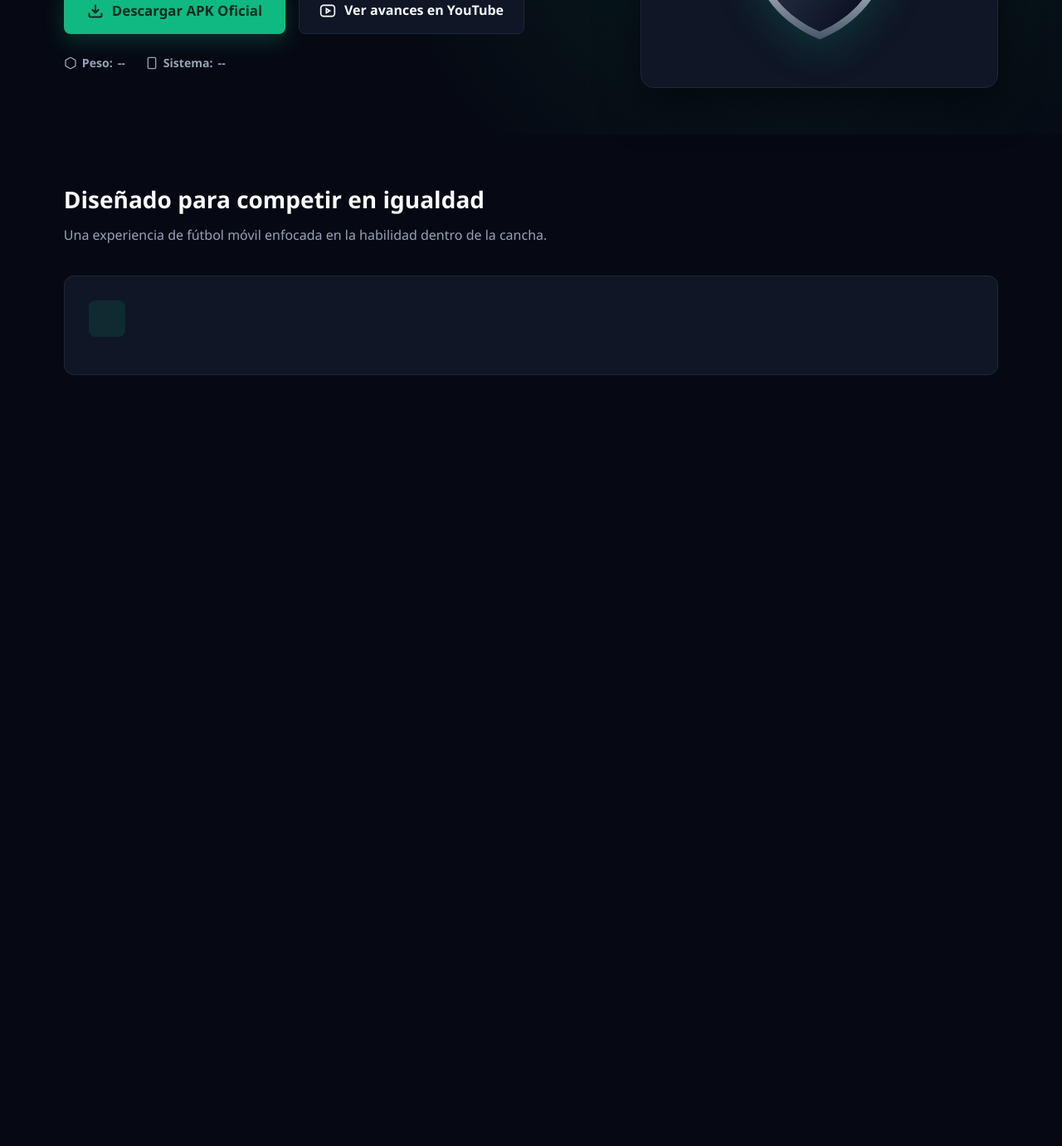
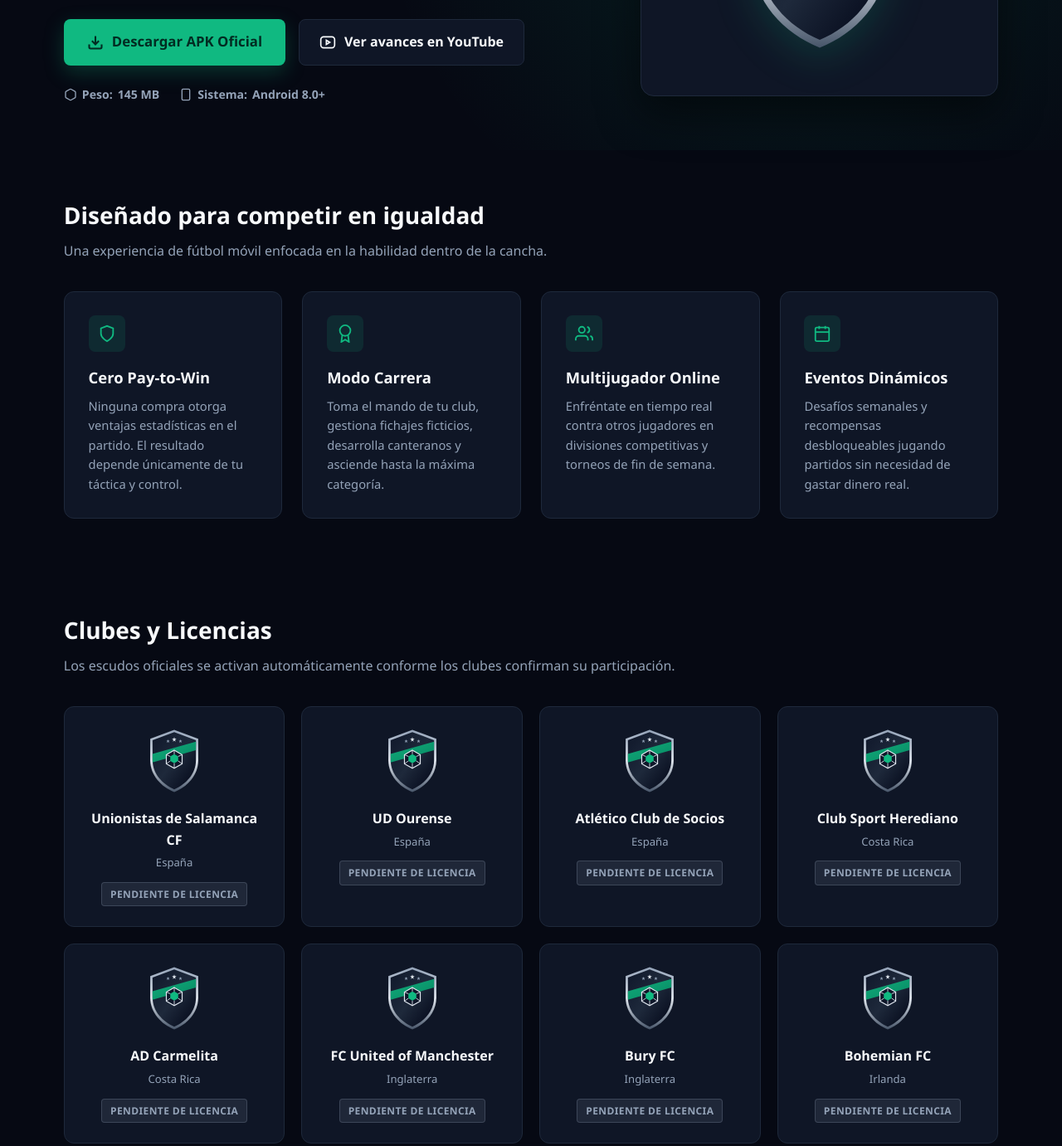
Before and after one commit to MthiGamesCR/MthiGamesCR.github.io, a plain HTML site: page index.html in a window 1280 px wide. Shown: the part 371-1752 px from the top of the page at 83% size. Before the commit the page ends 879 px from the top, so only its background shows below. Drawn offline with Linux system fonts and the light colour scheme.

Commit message:
Add files via upload

```diff
--- a/index.html
+++ b/index.html
@@ -18,7 +18,6 @@
     * { box-sizing: border-box; margin: 0; padding: 0; font-family: 'Segoe UI', system-ui, -apple-system, sans-serif; }
     body { background-color: var(--bg-dark); color: var(--text-main); line-height: 1.6; overflow-x: hidden; }
 
-    /* Navegación */
     header {
       display: flex; justify-content: space-between; align-items: center;
       padding: 1.2rem 6%; border-bottom: 1px solid var(--border);
@@ -31,7 +30,6 @@
     .nav-links a { color: var(--text-muted); text-decoration: none; font-weight: 600; font-size: 0.95rem; transition: 0.2s; display: flex; align-items: center; gap: 6px; }
     .nav-links a:hover { color: var(--accent); }
 
-    /* Hero Section */
     .hero {
       padding: 4.5rem 6% 3.5rem;
       background: radial-gradient(circle at 75% 25%, rgba(16, 185, 129, 0.14), transparent 50%);
@@ -73,7 +71,6 @@
     }
     .hero-visual img { width: 190px; height: auto; filter: drop-shadow(0 12px 24px rgba(16,185,129,0.2)); }
 
-    /* Características */
     .section { max-width: 1280px; margin: 0 auto; padding: 3.5rem 6%; }
     .section-title { font-size: 1.75rem; font-weight: 800; margin-bottom: 0.5rem; }
     .section-sub { color: var(--text-muted); margin-bottom: 2.2rem; }
@@ -91,7 +88,6 @@
     .feature-card h3 { font-size: 1.15rem; margin-bottom: 0.5rem; }
     .feature-card p { color: var(--text-muted); font-size: 0.92rem; }
 
-    /* Grid de Clubes */
     .clubs-grid { display: grid; grid-template-columns: repeat(auto-fill, minmax(220px, 1fr)); gap: 1.25rem; }
     .club-card {
       background: var(--bg-card); border: 1px solid var(--border); border-radius: 12px;
@@ -108,7 +104,6 @@
     .status-pending { background: rgba(148, 163, 184, 0.12); color: var(--text-muted); border: 1px solid rgba(148, 163, 184, 0.25); }
     .status-official { background: rgba(16, 185, 129, 0.15); color: var(--accent); border: 1px solid rgba(16, 185, 129, 0.35); }
 
-    /* Guía de instalación */
     .install-box {
       background: var(--bg-card); border: 1px solid var(--border); border-radius: 12px;
       padding: 2rem; display: grid; grid-template-columns: repeat(auto-fit, minmax(240px, 1fr)); gap: 1.5rem;
@@ -142,7 +137,7 @@
       <a href="#caracteristicas">Características</a>
       <a href="#clubes">Clubes</a>
       <a href="#instalar">Cómo instalar</a>
-      <a id="nav-yt" href="https://youtube.com" target="_blank">
+      <a id="nav-yt" href="https://www.youtube.com/@mthigamesCR" target="_blank">
         <svg width="18" height="18" viewBox="0 0 24 24" fill="none" stroke="currentColor" stroke-width="2"><polygon points="5 3 19 12 5 21 5 3"></polygon></svg>
         YouTube
       </a>
@@ -164,7 +159,7 @@
             <svg width="20" height="20" viewBox="0 0 24 24" fill="none" stroke="currentColor" stroke-width="2.5"><path d="M21 15v4a2 2 0 0 1-2 2H5a2 2 0 0 1-2-2v-4"></path><polyline points="7 10 12 15 17 10"></polyline><line x1="12" y1="15" x2="12" y2="3"></line></svg>
             Descargar APK Oficial
           </a>
-          <a id="btn-youtube" href="https://youtube.com" target="_blank" class="btn-secondary">
+          <a id="btn-youtube" href="https://www.youtube.com/@mthigamesCR" target="_blank" class="btn-secondary">
             <svg width="20" height="20" viewBox="0 0 24 24" fill="none" stroke="currentColor" stroke-width="2"><rect x="2" y="4" width="20" height="16" rx="4"></rect><polygon points="10 9 15 12 10 15 10 9"></polygon></svg>
             Ver avances en YouTube
           </a>
@@ -194,3 +189,107 @@
       <div class="features-grid">
         <div class="feature-card">
           <div class="icon-box">
+            <svg width="22" height="22" viewBox="0 0 24 24" fill="none" stroke="currentColor" stroke-width="2"><path d="M12 22s8-4 8-10V5l-8-3-8 3v7c0 6 8 10 8 10z"></path></svg>
+          </div>
+          <h3>Cero Pay-to-Win</h3>
+          <p>Ninguna compra otorga ventajas estadísticas en el partido. El resultado depende únicamente de tu táctica y control.</p>
+        </div>
+        <div class="feature-card">
+          <div class="icon-box">
+            <svg width="22" height="22" viewBox="0 0 24 24" fill="none" stroke="currentColor" stroke-width="2"><circle cx="12" cy="8" r="7"></circle><polyline points="8.21 13.89 7 23 12 20 17 23 15.79 13.88"></polyline></svg>
+          </div>
+          <h3>Modo Carrera</h3>
+          <p>Toma el mando de tu club, gestiona fichajes ficticios, desarrolla canteranos y asciende hasta la máxima categoría.</p>
+        </div>
+        <div class="feature-card">
+          <div class="icon-box">
+            <svg width="22" height="22" viewBox="0 0 24 24" fill="none" stroke="currentColor" stroke-width="2"><path d="M17 21v-2a4 4 0 0 0-4-4H5a4 4 0 0 0-4 4v2"></path><circle cx="9" cy="7" r="4"></circle><path d="M23 21v-2a4 4 0 0 0-3-3.87"></path><path d="M16 3.13a4 4 0 0 1 0 7.75"></path></svg>
+          </div>
+          <h3>Multijugador Online</h3>
+          <p>Enfréntate en tiempo real contra otros jugadores en divisiones competitivas y torneos de fin de semana.</p>
+        </div>
+        <div class="feature-card">
+          <div class="icon-box">
+            <svg width="22" height="22" viewBox="0 0 24 24" fill="none" stroke="currentColor" stroke-width="2"><rect x="3" y="4" width="18" height="18" rx="2" ry="2"></rect><line x1="16" y1="2" x2="16" y2="6"></line><line x1="8" y1="2" x2="8" y2="6"></line><line x1="3" y1="10" x2="21" y2="10"></line></svg>
+          </div>
+          <h3>Eventos Dinámicos</h3>
+          <p>Desafíos semanales y recompensas desbloqueables jugando partidos sin necesidad de gastar dinero real.</p>
+        </div>
+      </div>
+    </section>
+
+    <section id="clubes" class="section">
+      <h2 class="section-title">Clubes y Licencias</h2>
+      <p class="section-sub">Los escudos oficiales se activan automáticamente conforme los clubes confirman su participación.</p>
+      <div id="clubs-container" class="clubs-grid"></div>
+    </section>
+
+    <section id="instalar" class="section">
+      <h2 class="section-title">Guía rápida de instalación</h2>
+      <p class="section-sub">Al ser una distribución independiente directa, sigue estos tres pasos en tu dispositivo Android:</p>
+      <div class="install-box">
+        <div>
+          <div class="step-num">Paso 01</div>
+          <h4>Descarga el archivo APK</h4>
+          <p style="color: var(--text-muted); font-size: 0.9rem; margin-top: 4px;">Pulsa el botón verde de descarga oficial en la parte superior de esta página.</p>
+        </div>
+        <div>
+          <div class="step-num">Paso 02</div>
+          <h4>Permite fuentes externas</h4>
+          <p style="color: var(--text-muted); font-size: 0.9rem; margin-top: 4px;">Si Android lo solicita, activa "Instalar aplicaciones desconocidas" para tu navegador.</p>
+        </div>
+        <div>
+          <div class="step-num">Paso 03</div>
+          <h4>Instala y juega</h4>
+          <p style="color: var(--text-muted); font-size: 0.9rem; margin-top: 4px;">Abre el archivo descargado, completa la instalación y entra al campo.</p>
+        </div>
+      </div>
+    </section>
+  </main>
+
+  <footer>
+    <div>Desarrollado de forma independiente por <strong>MthiGamesCR</strong> (Costa Rica). Todos los futbolistas son ficticios.</div>
+    <div>
+      <a href="mailto:pmathias2807@gmail.com">Contacto: pmathias2807@gmail.com</a>
+    </div>
+  </footer>
+
+  <script>
+    async function cargarDatos() {
+      try {
+        const res = await fetch('datos.json?t=' + Date.now());
+        const data = await res.json();
+
+        document.getElementById('game-title').textContent = data.juego.titulo;
+        document.getElementById('game-subtitle').textContent = data.juego.subtitulo;
+        document.getElementById('game-version').textContent = 'Versión ' + data.juego.version;
+        document.getElementById('game-size').textContent = data.juego.tamano;
+        document.getElementById('game-android').textContent = data.juego.androidMinimo;
+        document.getElementById('btn-download').href = data.juego.apkUrl;
+        document.getElementById('btn-youtube').href = data.juego.youtubeUrl;
+        document.getElementById('nav-yt').href = data.juego.youtubeUrl;
+
+        const container = document.getElementById('clubs-container');
+        container.innerHTML = '';
+
+        data.clubes.forEach(club => {
+          const card = document.createElement('div');
+          card.className = 'club-card';
+          const pillClass = club.licenciado ? 'status-official' : 'status-pending';
+
+          card.innerHTML = `
+            <img src="${club.escudo}?t=${Date.now()}" alt="${club.nombre}" onerror="this.src='escudo-generico.svg'">
+            <h4>${club.nombre}</h4>
+            <div class="club-country">${club.pais}</div>
+            <span class="status-pill ${pillClass}">${club.estado}</span>
+          `;
+          container.appendChild(card);
+        });
+      } catch (err) {
+        console.error('Error cargando datos:', err);
+      }
+    }
+    cargarDatos();
+  </script>
+</body>
+</html>
```
